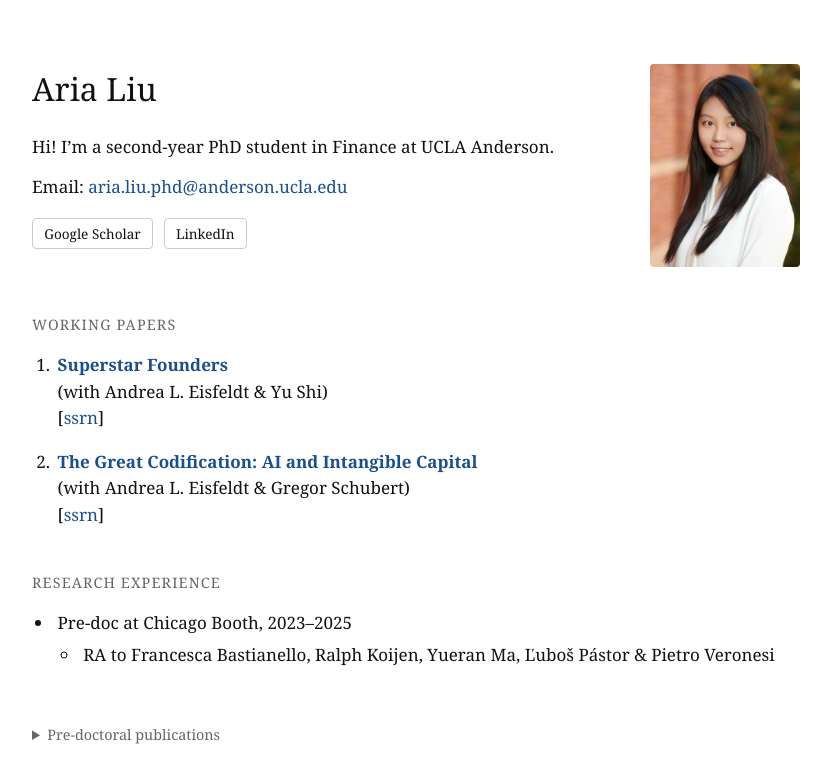
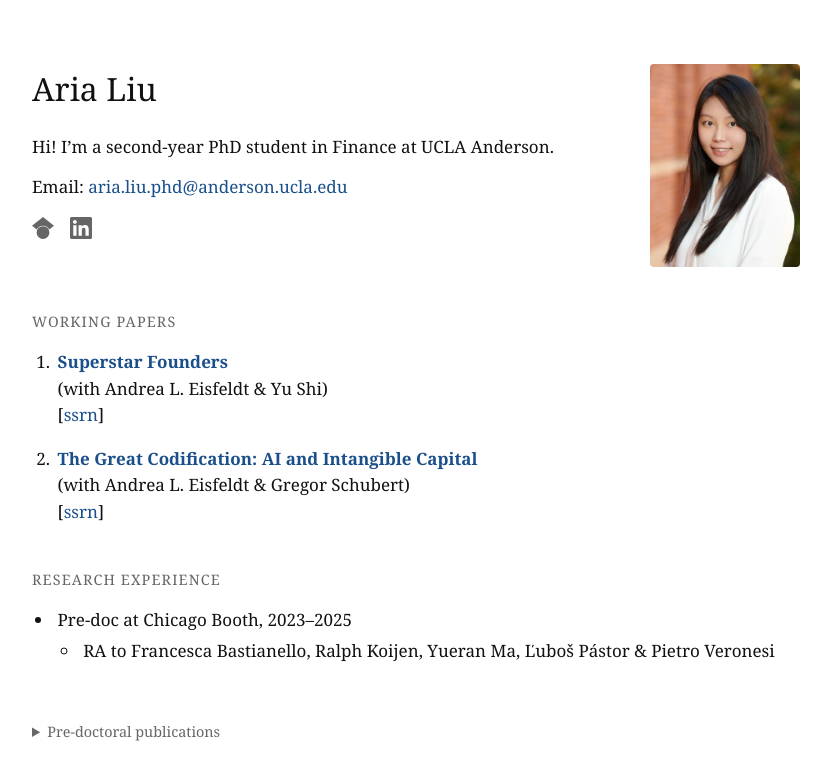
Before and after one commit to arialiu1/arialiu1.github.io, a plain HTML site: page index.html in a window 1280 px wide. Shown: the whole page, without its empty margins (224-1055 px from the left). Drawn offline with Linux system fonts and the light colour scheme.

Commit message:
Replace Scholar and LinkedIn buttons with icons
Co-Authored-By: Claude Opus 5.5 <noreply@anthropic.com>

```diff
--- a/index.html
+++ b/index.html
@@ -23,9 +23,13 @@
     <h1>Aria Liu</h1>
     <p>Hi! I&rsquo;m a second-year PhD student in Finance at UCLA Anderson.</p>
     <p>Email: <a href="mailto:aria.liu.phd@anderson.ucla.edu">aria.liu.phd@anderson.ucla.edu</a></p>
-    <p class="btns">
-      <a class="btn" href="https://scholar.google.com/citations?user=wVMeEU0AAAAJ&amp;hl=en">Google Scholar</a>
-      <a class="btn" href="https://www.linkedin.com/in/aria-liu-715979328/">LinkedIn</a>
+    <p class="icons">
+      <a href="https://scholar.google.com/citations?user=wVMeEU0AAAAJ&amp;hl=en" aria-label="Google Scholar" title="Google Scholar">
+        <svg viewBox="0 0 24 24" aria-hidden="true"><path d="M5.242 13.769L0 9.5 12 0l12 9.5-5.242 4.269C17.548 11.249 14.978 9.5 12 9.5c-2.977 0-5.548 1.748-6.758 4.269zM12 10a7 7 0 1 0 0 14 7 7 0 0 0 0-14z"/></svg>
+      </a>
+      <a href="https://www.linkedin.com/in/aria-liu-715979328/" aria-label="LinkedIn" title="LinkedIn">
+        <svg viewBox="0 0 24 24" aria-hidden="true"><path d="M20.447 20.452h-3.554v-5.569c0-1.328-.027-3.037-1.852-3.037-1.853 0-2.136 1.445-2.136 2.939v5.667H9.351V9h3.414v1.561h.046c.477-.9 1.637-1.85 3.37-1.85 3.601 0 4.267 2.37 4.267 5.455v6.286zM5.337 7.433c-1.144 0-2.063-.926-2.063-2.065 0-1.138.92-2.063 2.063-2.063 1.14 0 2.064.925 2.064 2.063 0 1.139-.925 2.065-2.064 2.065zm1.782 13.019H3.555V9h3.564v11.452zM22.225 0H1.771C.792 0 0 .774 0 1.729v20.542C0 23.227.792 24 1.771 24h20.451C23.2 24 24 23.227 24 22.271V1.729C24 .774 23.2 0 22.222 0h.003z"/></svg>
+      </a>
     </p>
   </div>
   <img src="photo.jpg" alt="Aria Liu" width="150" height="203">
--- a/style.css
+++ b/style.css
@@ -22,10 +22,10 @@ summary { cursor: pointer; }
 details[open] summary { margin-bottom: 1rem; }
 .top { display: flex; justify-content: space-between; align-items: flex-start; gap: 2rem; }
 .top img { flex: none; width: 150px; height: auto; border-radius: 4px; }
-.btns { margin-top: 1.1rem; }
-.btn { display: inline-block; font-size: .85rem; padding: .25rem .7rem; margin: 0 .4rem .4rem 0;
-       border: 1px solid var(--line); border-radius: 4px; color: var(--fg); }
-.btn:hover { border-color: var(--link); color: var(--link); text-decoration: none; }
+.icons { margin-top: 1rem; display: flex; gap: 1rem; }
+.icons a { color: var(--muted); line-height: 0; }
+.icons a:hover { color: var(--link); }
+.icons svg { width: 22px; height: 22px; fill: currentColor; }
 @media (max-width: 560px) {
   .top { flex-direction: column-reverse; gap: 1.25rem; }
   .top img { width: 120px; }
```
